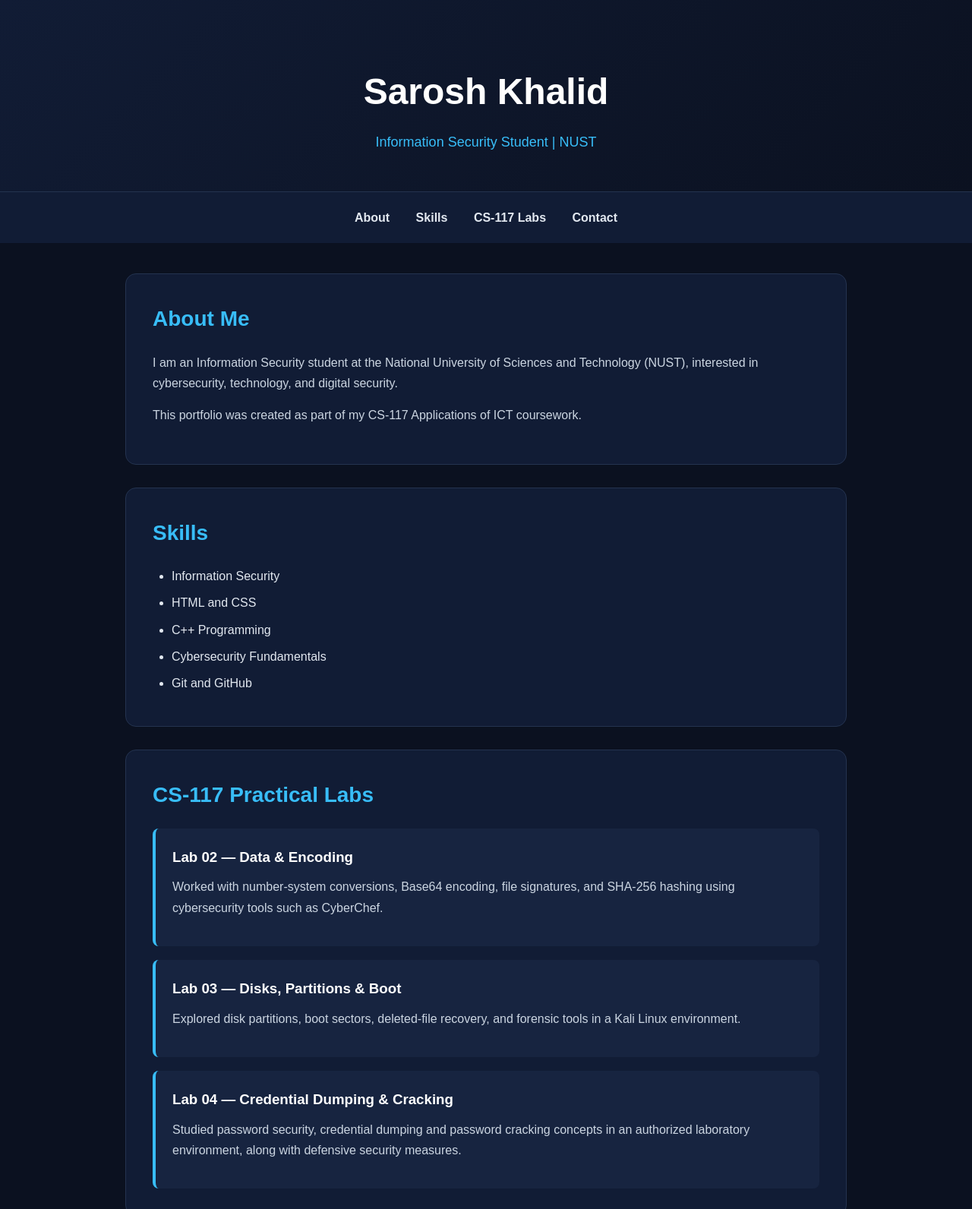
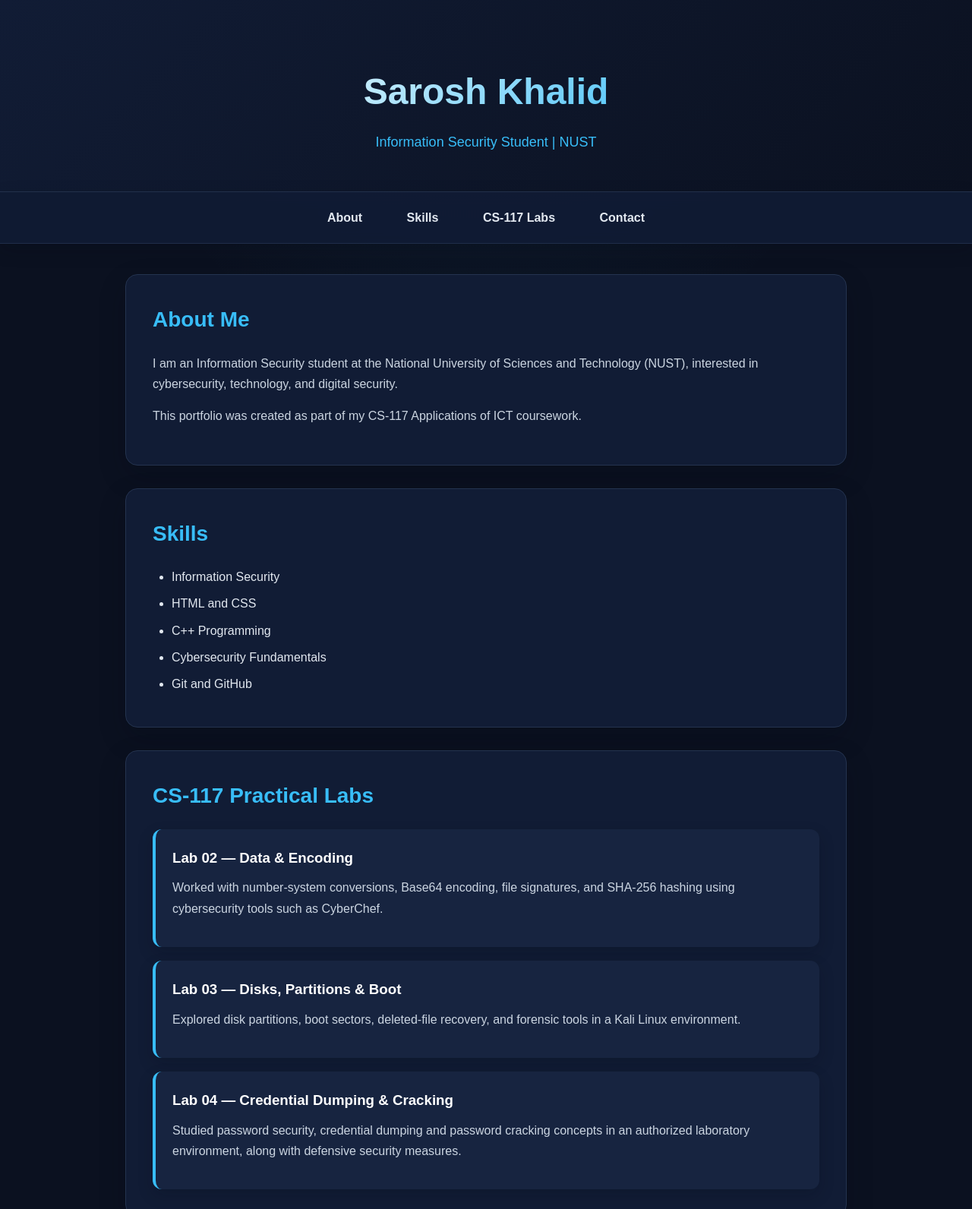
Before and after one commit to Sarosh46/Sarosh46.github.io, a plain HTML site: page index.html in a window 1280 px wide. Shown: the top 1592 px of the page at 76% size. Drawn offline with Linux system fonts and the light colour scheme.

Commit message:
Modernise portfolio styling with Copilot

```diff
--- a/style.css
+++ b/style.css
@@ -10,8 +10,11 @@
 body {
     font-family: Arial, sans-serif;
     background-color: #0b1120;
+    background-image:
+        radial-gradient(circle at top, rgba(56, 189, 248, 0.07), transparent 32rem);
     color: #e2e8f0;
     line-height: 1.7;
+    scroll-behavior: smooth;
 }
 
 /* 3. Top introduction area */
@@ -24,7 +27,10 @@ header {
 
 header h1 {
     font-size: 48px;
-    color: #ffffff;
+    background: linear-gradient(135deg, #ffffff 20%, #38bdf8 75%, #67e8f9 100%);
+    background-clip: text;
+    -webkit-background-clip: text;
+    -webkit-text-fill-color: transparent;
     margin-bottom: 10px;
 }
 
@@ -37,7 +43,10 @@ header p {
 nav {
     text-align: center;
     padding: 20px;
-    background-color: #111c35;
+    background-color: rgba(17, 28, 53, 0.92);
+    backdrop-filter: blur(12px);
+    border-bottom: 1px solid rgba(36, 51, 79, 0.8);
+    box-shadow: 0 8px 24px rgba(4, 10, 24, 0.18);
     position: sticky;
     top: 0;
     z-index: 10;
@@ -47,12 +56,16 @@ nav a {
     color: #e2e8f0;
     text-decoration: none;
     margin: 0 15px;
+    padding: 8px 12px;
+    border-radius: 999px;
     font-weight: bold;
-    transition: color 0.3s;
+    transition: color 0.25s ease, background-color 0.25s ease, transform 0.25s ease;
 }
 
 nav a:hover {
     color: #38bdf8;
+    background-color: rgba(56, 189, 248, 0.1);
+    transform: translateY(-2px);
 }
 
 /* 5. Main content area */
@@ -68,8 +81,16 @@ section {
     padding: 35px;
     margin-bottom: 30px;
     border: 1px solid #24334f;
-    border-radius: 14px;
+    border-radius: 16px;
+    box-shadow: 0 14px 35px rgba(4, 10, 24, 0.22);
     scroll-margin-top: 90px;
+    transition: transform 0.25s ease, box-shadow 0.25s ease, border-color 0.25s ease;
+}
+
+section:hover {
+    transform: translateY(-4px);
+    border-color: rgba(56, 189, 248, 0.35);
+    box-shadow: 0 18px 40px rgba(4, 10, 24, 0.32);
 }
 
 section h2 {
@@ -98,7 +119,14 @@ article {
     padding: 22px;
     margin-top: 18px;
     border-left: 4px solid #38bdf8;
-    border-radius: 8px;
+    border-radius: 12px;
+    box-shadow: 0 8px 20px rgba(4, 10, 24, 0.18);
+    transition: transform 0.25s ease, box-shadow 0.25s ease;
+}
+
+article:hover {
+    transform: translateY(-3px);
+    box-shadow: 0 12px 26px rgba(4, 10, 24, 0.28);
 }
 
 article h3 {
```
